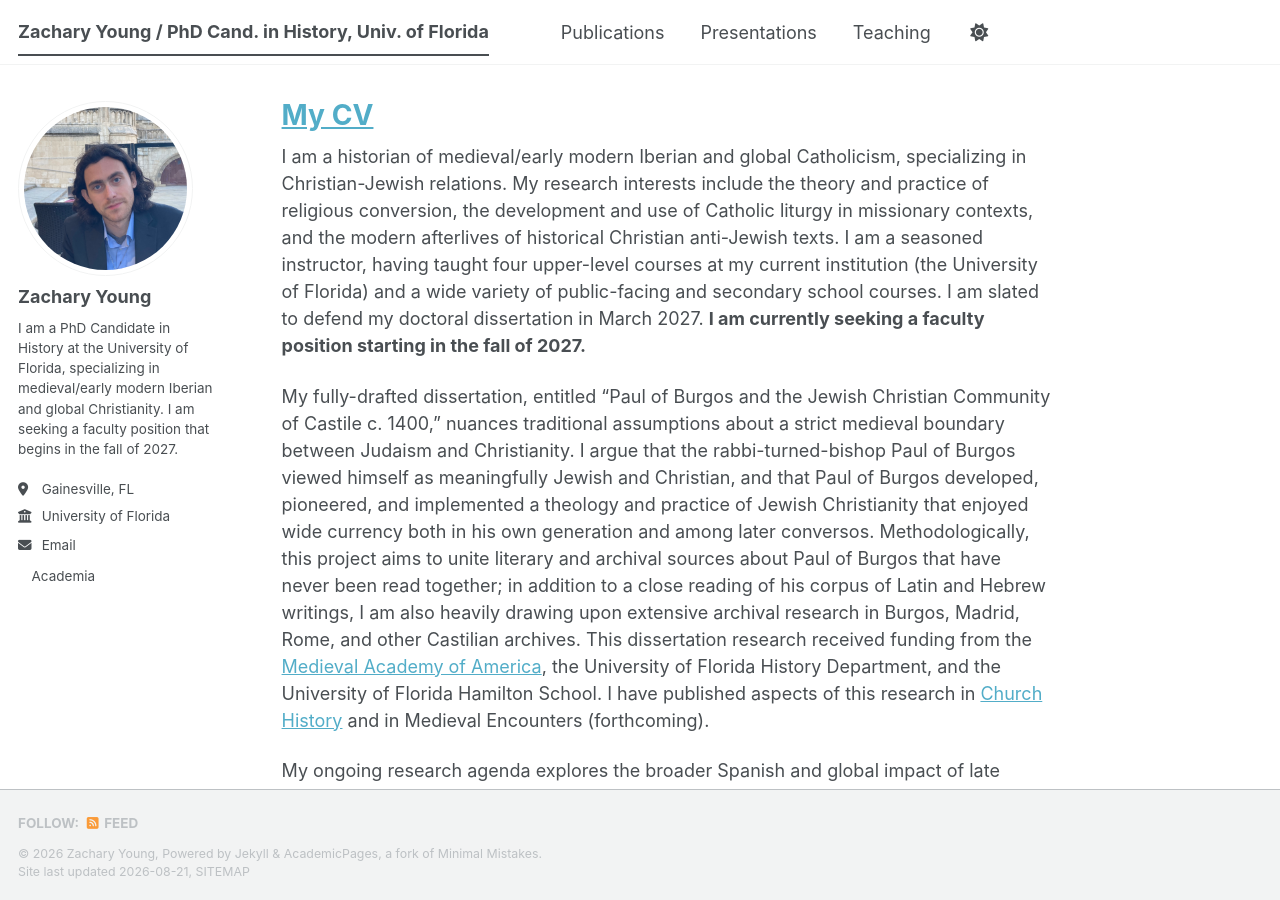
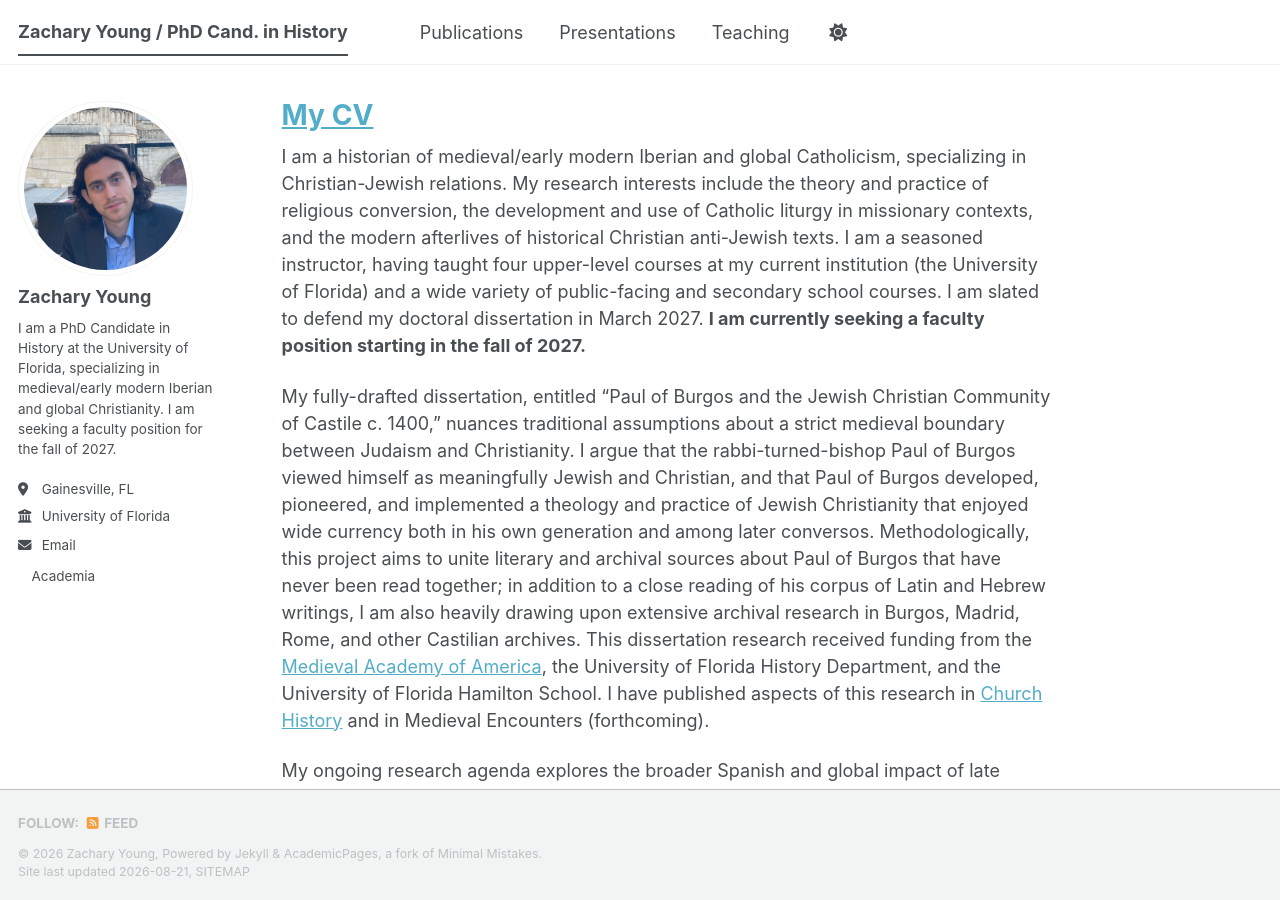
Before and after one commit to zyounghistorian/zyounghistorian, a Jekyll site: the page built from _pages/about.md, in a window 1280 px wide and 900 px high. Built offline with Jekyll 4.4.1, drawn with Linux system fonts in a browser that asks for light colours; a style sheet for code colours, icons or effects is not loaded.

Commit message:
Refine title and bio in _config.yml
Updated title and bio for clarity and conciseness.

```diff
--- a/_config.yml
+++ b/_config.yml
@@ -9,7 +9,7 @@
 # Basic Site Settings
 locale                   : "en-US"
 site_theme               : "default" # The available themes options are "default", "air", "sunrise", "mint", "dirt" and "contrast"
-title                    : "Zachary Young / PhD Cand. in History, Univ. of Florida"
+title                    : "Zachary Young / PhD Cand. in History"
 title_separator          : "-"
 name                     : &name "Zachary Young"
 description              : &description "Zachary Young's academic portfolio"   # Update this with a general description of your site, this is the default if not overridden by a page
@@ -26,7 +26,7 @@ author:
   avatar           : "profile.png"
   name             : "Zachary Young"
   pronouns         : # example: "she/her"
-  bio              : "I am a PhD Candidate in History at the University of Florida, specializing in medieval/early modern Iberian and global Christianity. I am seeking a faculty position that begins in the fall of 2027."
+  bio              : "I am a PhD Candidate in History at the University of Florida, specializing in medieval/early modern Iberian and global Christianity. I am seeking a faculty position for the fall of 2027."
   location         : "Gainesville, FL"
   employer         : "University of Florida"
   uri              : # URL
```
